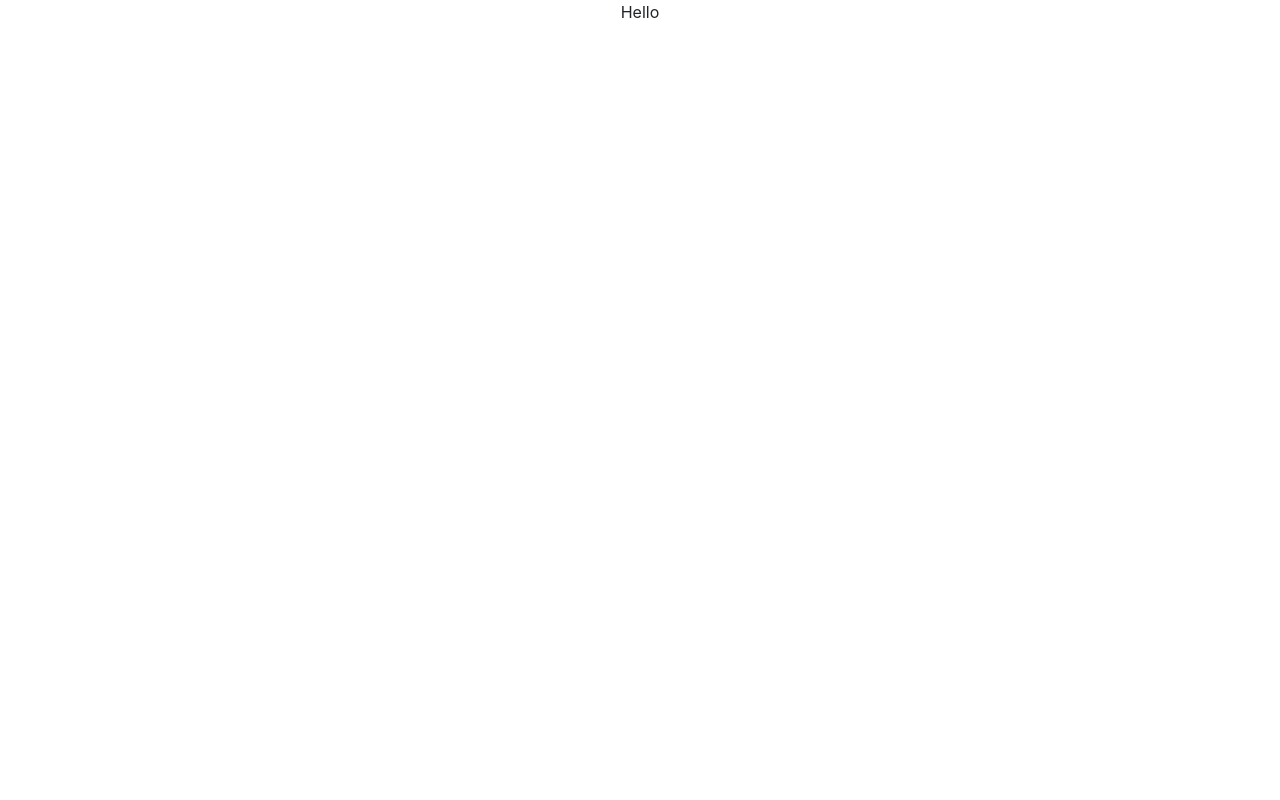
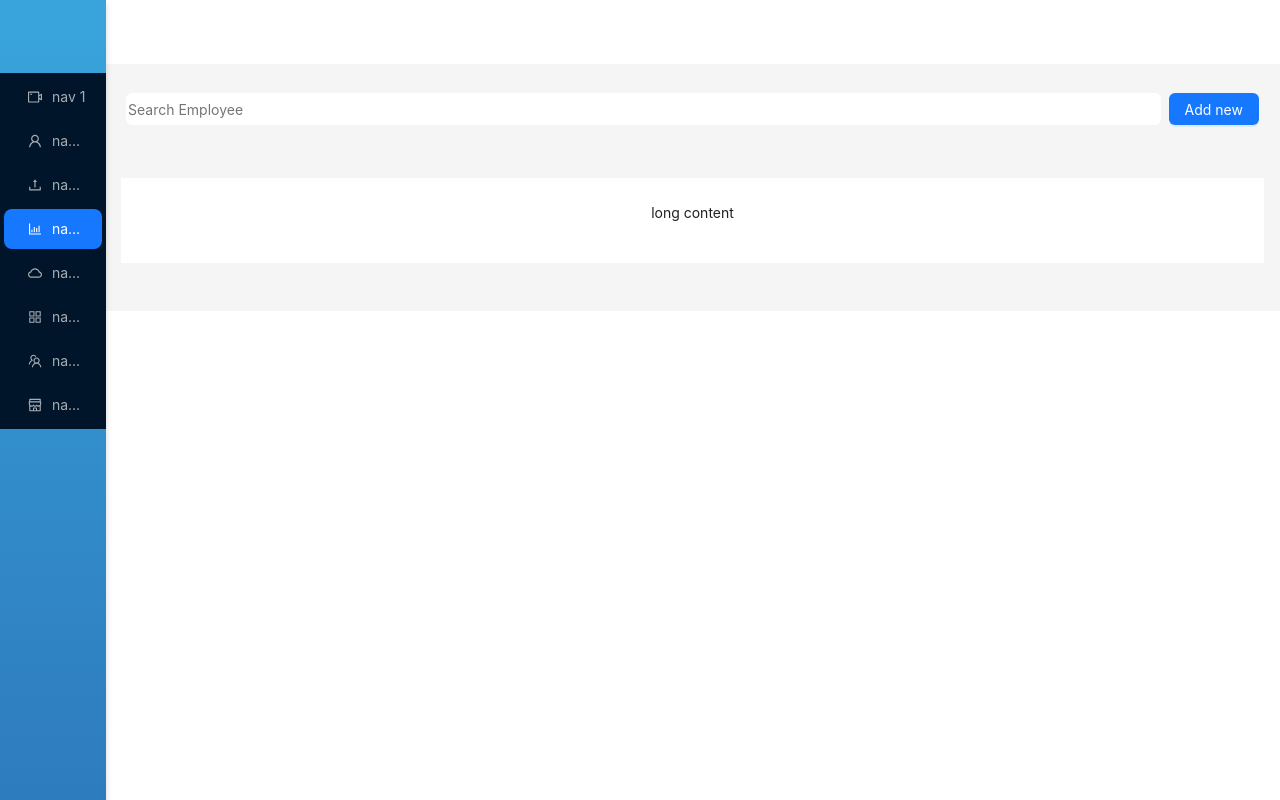
Before and after one commit to AmrrTarekk/Frontend_Task, a React (Create React App) app: page / in a window 1280 px wide. Built offline with nearby package versions, Linux system fonts and the light colour scheme.

Commit message:
context-done

```diff
--- a/src/App.css
+++ b/src/App.css
@@ -28,6 +28,25 @@
   color: #61dafb;
 }
 
+
+/* .sider{
+  width: 106px !important;
+  min-width: 106px !important;
+  max-width: 150px !important;
+
+} */
+
+.sider {
+  width: 106px !important;
+  min-width: 106px   !important;
+  height: 1291px !important;
+  margin: 0 !important;
+  padding: 72.5px 0 761px !important;
+  box-shadow: 0 3px 6px 0 rgba(0, 0, 0, 0.16) !important;
+  background-image: linear-gradient(to bottom, #39a4dc, #2763ab) !important;
+}
+
+
 @keyframes App-logo-spin {
   from {
     transform: rotate(0deg);
--- a/src/App.js
+++ b/src/App.js
@@ -1,7 +1,99 @@
+import React from "react";
 import "./App.css";
-
-function App() {
-  return <div className="App">Hello</div>;
-}
-
+import {
+  AppstoreOutlined,
+  BarChartOutlined,
+  CloudOutlined,
+  ShopOutlined,
+  TeamOutlined,
+  UploadOutlined,
+  UserOutlined,
+  VideoCameraOutlined,
+} from "@ant-design/icons";
+import { Layout, Menu, theme } from "antd";
+import Search from "./components/Search/Search";
+const { Header, Content, Footer, Sider } = Layout;
+const items = [
+  VideoCameraOutlined,
+  UserOutlined,
+  UploadOutlined,
+  BarChartOutlined,
+  CloudOutlined,
+  AppstoreOutlined,
+  TeamOutlined,
+  ShopOutlined,
+].map((icon, index) => ({
+  key: String(index + 1),
+  icon: React.createElement(icon),
+  label: `nav ${index + 1}`,
+}));
+const App = () => {
+  const {
+    token: { colorBgContainer },
+  } = theme.useToken();
+  return (
+    <Layout hasSider>
+      <Sider
+        className="sider"
+        style={{
+          overflow: "auto",
+          height: "100vh",
+          position: "fixed",
+          left: 0,
+          top: 0,
+          bottom: 0,
+        }}
+      >
+        <div className="demo-logo-vertical" />
+        <Menu
+          theme="dark"
+          mode="inline"
+          defaultSelectedKeys={["4"]}
+          items={items}
+        />
+      </Sider>
+      <Layout
+        className="site-layout"
+        style={{
+          marginLeft: "105px",
+        }}
+      >
+        <Header
+          style={{
+            padding: 0,
+            background: colorBgContainer,
+          }}
+        />
+        <Content
+          style={{
+            margin: "24px 16px 0",
+            overflow: "initial",
+          }}
+        >
+          <div
+            className="mb-5"
+            style={{
+              padding: 5,
+              textAlign: "center",
+            }}
+          >
+            {/* Search Bar and button  */}
+            <Search />
+          </div>
+          <div
+            className="mb-5"
+            style={{
+              padding: 24,
+              textAlign: "center",
+              background: colorBgContainer,
+            }}
+          >
+            <p>long content</p>
+            {/* Cards of Employee */}
+          </div>
+        </Content>
+      </Layout>
+    </Layout>
+  );
+};
 export default App;
--- /dev/null
+++ b/src/components/Form/EmpForm.css
@@ -0,0 +1,3 @@
+:where(.css-dev-only-do-not-override-17a39f8).ant-modal .ant-modal-title{
+    color: blue !important;
+}
--- /dev/null
+++ b/src/components/Form/EmpForm.js
@@ -0,0 +1,126 @@
+import React, { useState } from "react";
+import { InfoCircleOutlined } from "@ant-design/icons";
+import { Button, Modal, Form, Input, Radio, DatePicker, Space } from "antd";
+import "./EmpForm.css";
+
+function EmpForm() {
+  const [open, setOpen] = useState(false);
+  //   const [selectedImage, setSelectedImage] = useState(null);
+  const [selectedDate, setSelectedDate] = useState(null);
+  const [dateContext, setDateContext] = useState("");
+  const handleDateChange = (date, dateString) => {
+    setSelectedDate(date);
+    setDateContext(dateString);
+  };
+
+  const [form] = Form.useForm();
+  const [requiredMark, setRequiredMarkType] = useState("optional");
+  const onRequiredTypeChange = ({ requiredMarkValue }) => {
+    setRequiredMarkType(requiredMarkValue);
+  };
+  return (
+    <div>
+      <Button type="primary" onClick={() => setOpen(true)}>
+        Add new
+      </Button>
+      <Modal title="NEW EMPLOYEE" centered open={open} width={1000}>
+        <Form
+          form={form}
+          layout="vertical"
+          initialValues={{
+            requiredMarkValue: requiredMark,
+          }}
+          onValuesChange={onRequiredTypeChange}
+          requiredMark={requiredMark}
+        >
+          <div className="row">
+            <h5>Personal Info</h5>
+            <div className="col-4"></div>
+            <div className="col-4">
+              {/*  Name */}
+              <Form.Item
+                label="Name"
+                required
+                tooltip="This is a required field"
+              >
+                <Input placeholder="Enter you full name" />
+              </Form.Item>
+              {/* Phone */}
+              <Form.Item
+                label="Phone"
+                required
+                tooltip={{
+                  title: "Tooltip with customize icon",
+                  icon: <InfoCircleOutlined />,
+                }}
+              >
+                <Input placeholder="01... " />
+              </Form.Item>
+            </div>
+            <div className="col-4">
+              {/* Start Date */}
+              <Form.Item
+                label="Start Date"
+                required
+                tooltip={{
+                  title: "Tooltip with customize icon",
+                  icon: <InfoCircleOutlined />,
+                }}
+              >
+                <Space direction="vertical">
+                  <DatePicker
+                    value={selectedDate}
+                    onChange={handleDateChange}
+                  />
+                </Space>
+              </Form.Item>
+              {/* Email */}
+              <Form.Item
+                label="Email"
+                required
+                tooltip={{
+                  title: "Tooltip with customize icon",
+                  icon: <InfoCircleOutlined />,
+                }}
+              >
+                <Input placeholder="Enter you email" />
+              </Form.Item>
+            </div>
+          </div>
+          <div className="row">
+            <h5>Office Info</h5>
+
+            <div className="col-6">
+              {/*  Department */}
+              <Form.Item
+                label="Department "
+                required
+                tooltip="This is a required field"
+              >
+                <Input placeholder="Enter you Department" />
+              </Form.Item>
+            </div>
+            <div className="col-6">
+              {/* Position */}
+              <Form.Item
+                label="Position"
+                required
+                tooltip={{
+                  title: "Tooltip with customize icon",
+                  icon: <InfoCircleOutlined />,
+                }}
+              >
+                <Input placeholder="Enter you Position" />
+              </Form.Item>
+            </div>
+          </div>
+          <Form.Item className="d-flex justify-content-center">
+            <Button type="primary">Submit</Button>
+          </Form.Item>
+        </Form>
+      </Modal>
+    </div>
+  );
+}
+
+export default EmpForm;
--- /dev/null
+++ b/src/components/Search/Search.js
@@ -0,0 +1,19 @@
+import React, { useState } from "react";
+import { Button, Modal } from "antd";
+import "./search.css";
+import EmpForm from "../Form/EmpForm";
+
+function Search() {
+  return (
+    <div className="d-flex justify-content-between gap-2">
+      <input
+        type="text"
+        className="rounded-2 border-0"
+        placeholder="Search Employee"
+      />
+      <EmpForm />
+    </div>
+  );
+}
+
+export default Search;
--- /dev/null
+++ b/src/components/Search/search.css
@@ -0,0 +1,3 @@
+input{
+    width: 100%;
+}
--- /dev/null
+++ b/src/context/EmpContext.js
@@ -0,0 +1,59 @@
+import React, { createContext, useState } from "react";
+
+const EmpContext = createContext({});
+
+export const EmpProvider = ({ children }) => {
+  const [employees, setEmployees] = useState([]);
+  const [query, setQuery] = useState("");
+
+  const handleAddEmployee = (
+    empName,
+    empPhone,
+    date,
+    empEmail,
+    department,
+    position
+  ) => {
+    setEmployees((employees) => [
+      ...employees,
+      {
+        name: empName,
+        phone: empPhone,
+        email: empEmail,
+        department,
+        position,
+        id: crypto.randomUUID(),
+
+        year: date[0],
+        month: date[1],
+        day: date[2],
+      },
+    ]);
+    console.log(employees, "employeesContext");
+  };
+
+  let filteredEmployee = employees;
+
+  if (query.length >= 2) {
+    filteredEmployee = filteredEmployee.filter((emp) =>
+      emp.name.toLowerCase().startsWith(query.toLowerCase())
+    );
+  }
+
+  return (
+    <EmpContext.Provider
+      value={{
+        handleAddEmployee,
+        filteredEmployee,
+        query,
+        employees,
+        setEmployees,
+        setQuery,
+      }}
+    >
+      {children}
+    </EmpContext.Provider>
+  );
+};
+
+export default EmpContext;
--- a/src/index.css
+++ b/src/index.css
@@ -5,6 +5,8 @@ body {
     sans-serif;
   -webkit-font-smoothing: antialiased;
   -moz-osx-font-smoothing: grayscale;
+  height: 100vh;
+
 }
 
 code {
--- a/src/index.js
+++ b/src/index.js
@@ -4,10 +4,13 @@ import "bootstrap/dist/css/bootstrap.min.css";
 import "bootstrap/dist/js/bootstrap.bundle";
 import "./index.css";
 import App from "./App";
+import { EmpProvider } from "./context/EmpContext";
 
 const root = ReactDOM.createRoot(document.getElementById("root"));
 root.render(
   <React.StrictMode>
-    <App />
+    <EmpProvider>
+      <App />
+    </EmpProvider>
   </React.StrictMode>
 );
```
Also changed, not shown: src/components/test.js (added, +45 -0 lines), src/hooks/useEmp.js (added, +8 -0 lines), 1 other file (tests, documents, lock files or other folders).
